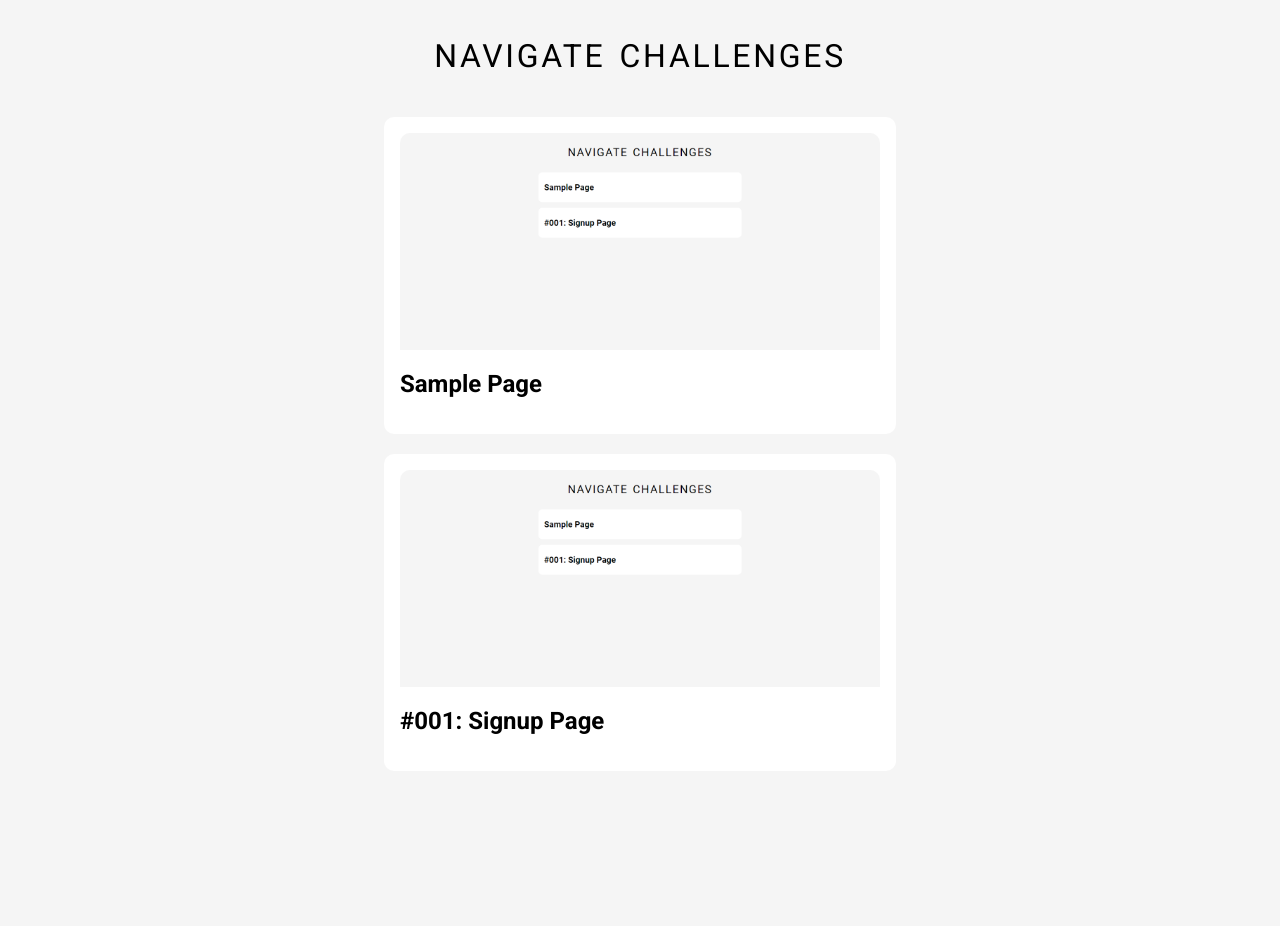
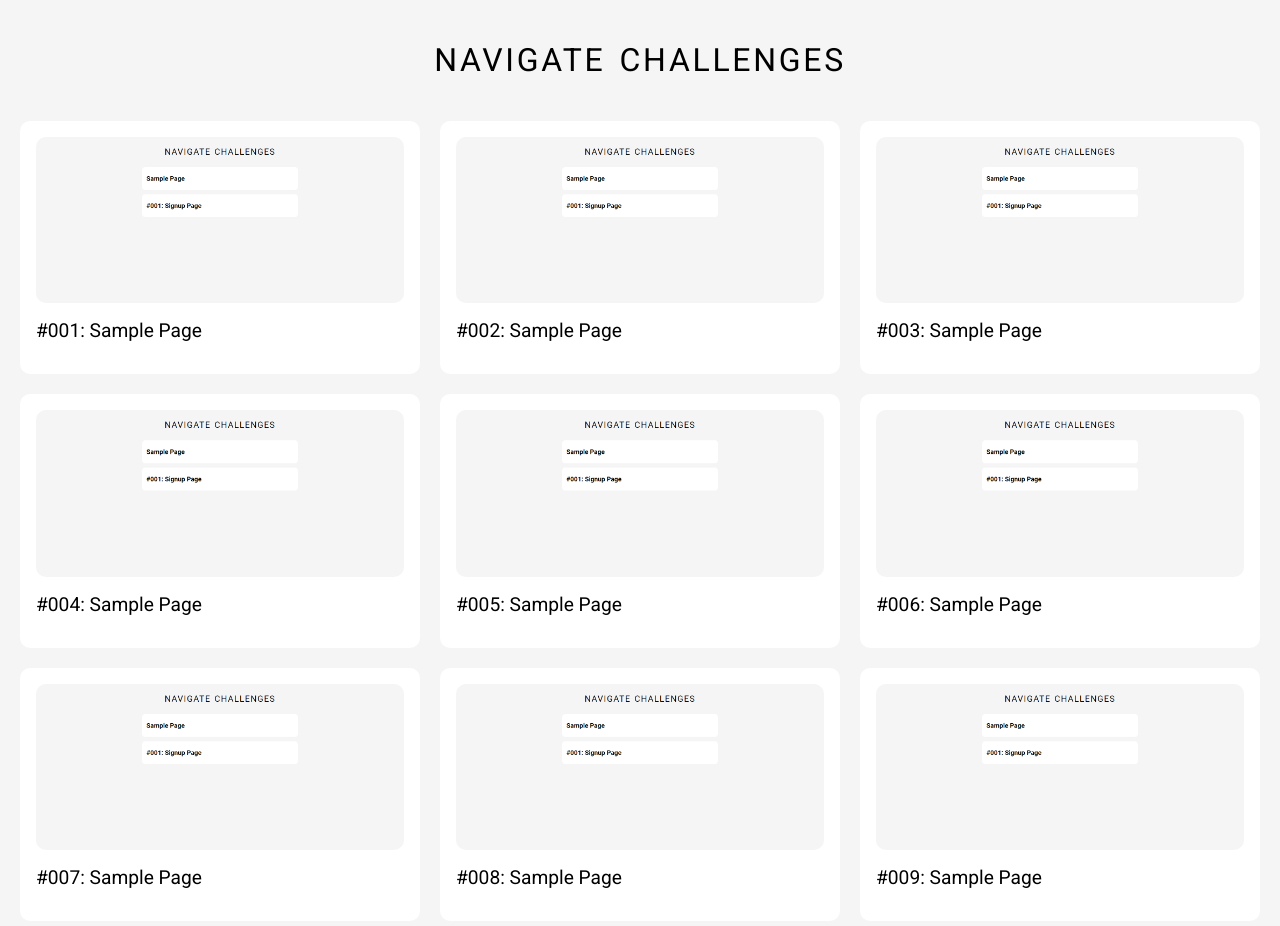
Before and after one commit to dipeshhhh/DailyUI, a React (Create React App) app: page / in a window 1280 px wide. Shown: the top 926 px of the page. Before the commit the page ends 800 px from the top, so only its background shows below. Built offline with nearby package versions, Linux system fonts and the light colour scheme.

Commit message:
mainpage ui switched to grid from flex

```diff
--- a/src/Components/NavigationCard/NavigationCard.css
+++ b/src/Components/NavigationCard/NavigationCard.css
@@ -1,9 +1,7 @@
 :root{
-  --box-shadow-values: -3px 3px 10px 0px rgb(0 72 12 / 12%), 2px 5px 18px 0px rgb(0 139 41 / 10%);
+  /* --box-shadow-values: -3px 3px 10px 0px rgb(0 72 12 / 12%), 2px 5px 18px 0px rgb(0 139 41 / 10%); */
+  --box-shadow-values: -3px 3px 10px 0px rgba(60,64,67,0.16), 2px 5px 18px 0px rgba(60,64,67,0.16);
   --card-border-radius: 10px;
-  /* --card-width: 40vw; */
-  /* --card-width: 100%; */
-  --card-width: -webkit-fill-available;
   --card-padding: 16px;
 }
 
@@ -12,7 +10,6 @@
   flex-direction: column;
   text-decoration: none;
   background-color: white;
-  width: var(--card-width);
   padding: var(--card-padding);
   border-radius: var(--card-border-radius);
   word-wrap: break-word;
@@ -20,13 +17,15 @@
 }
 .navigation-card:hover, .navigation-card:focus{
   outline: none;
-  transform: scale(1.1, 1.1);
+  /* transform: scale(1.05, 1.05); */
   box-shadow: var(--box-shadow-values);
 }
 .navigation-card>img{
  width: 100%;
- border-radius: var(--card-border-radius) var(--card-border-radius) 0px 0px;
+ border-radius: var(--card-border-radius);
 }
 .navigation-card>h2{
   color: black;
+  font-size: larger;
+  font-weight: 400;
 }
--- a/src/Main-page/Mainpage.css
+++ b/src/Main-page/Mainpage.css
@@ -1,6 +1,6 @@
 :root{
   --flex-gap: 20px;
-  --container-padding: 16px;
+  --container-padding: 20px;
   --mainpage-main-width: 40vw;
 }
 
@@ -21,19 +21,22 @@
   text-align: center;
 }
 .mainpage-main>main{
-  display: flex;
-  flex-direction: column;
-  flex-wrap: wrap;
-  flex-shrink: 1;
+  display: grid;
+  grid-template-columns: auto auto auto;
   align-items: center;
   justify-content: center;
-  width: var(--mainpage-main-width);
+  width: 100%;
   max-width: 100%;
   gap: var(--flex-gap);
 }
 
 @media screen and (max-width: 915px) {
   .mainpage-main>main{
-    width: 100%;
+    grid-template-columns: auto auto;
   }
 }
+@media screen and (max-width: 450px) {
+  .mainpage-main>main{
+    grid-template-columns: auto;
+  }
+}
--- a/src/Main-page/Mainpage.js
+++ b/src/Main-page/Mainpage.js
@@ -3,8 +3,15 @@ import './Mainpage.css';
 import NavigationCard from '../Components/NavigationCard/NavigationCard';
 
 const pagesDataArray = [
-  { title: 'Sample Page', link: '/', image: require('../Images/sample.png') },
-  { title: '#001: Signup Page', link: '/signup', image: require('../Images/sample.png') },
+  { title: '#001: Sample Page', link: '/', image: require('../Images/sample.png') },
+  { title: '#002: Sample Page', link: '/', image: require('../Images/sample.png') },
+  { title: '#003: Sample Page', link: '/', image: require('../Images/sample.png') },
+  { title: '#004: Sample Page', link: '/', image: require('../Images/sample.png') },
+  { title: '#005: Sample Page', link: '/', image: require('../Images/sample.png') },
+  { title: '#006: Sample Page', link: '/', image: require('../Images/sample.png') },
+  { title: '#007: Sample Page', link: '/', image: require('../Images/sample.png') },
+  { title: '#008: Sample Page', link: '/', image: require('../Images/sample.png') },
+  { title: '#009: Sample Page', link: '/', image: require('../Images/sample.png') },
 ]
 
 function Mainpage() {
```
